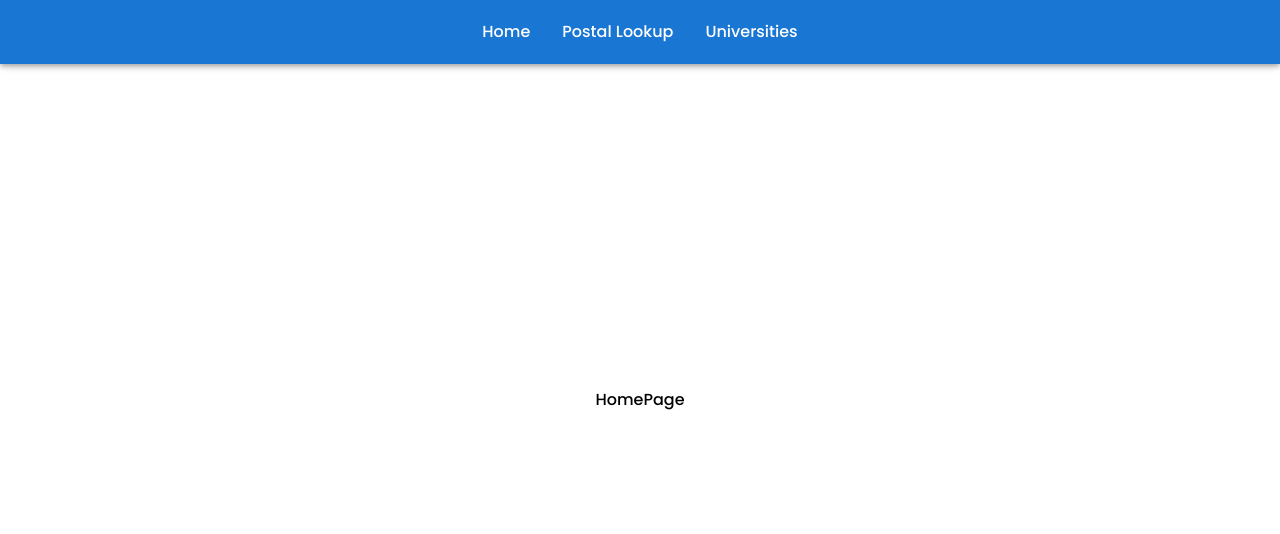
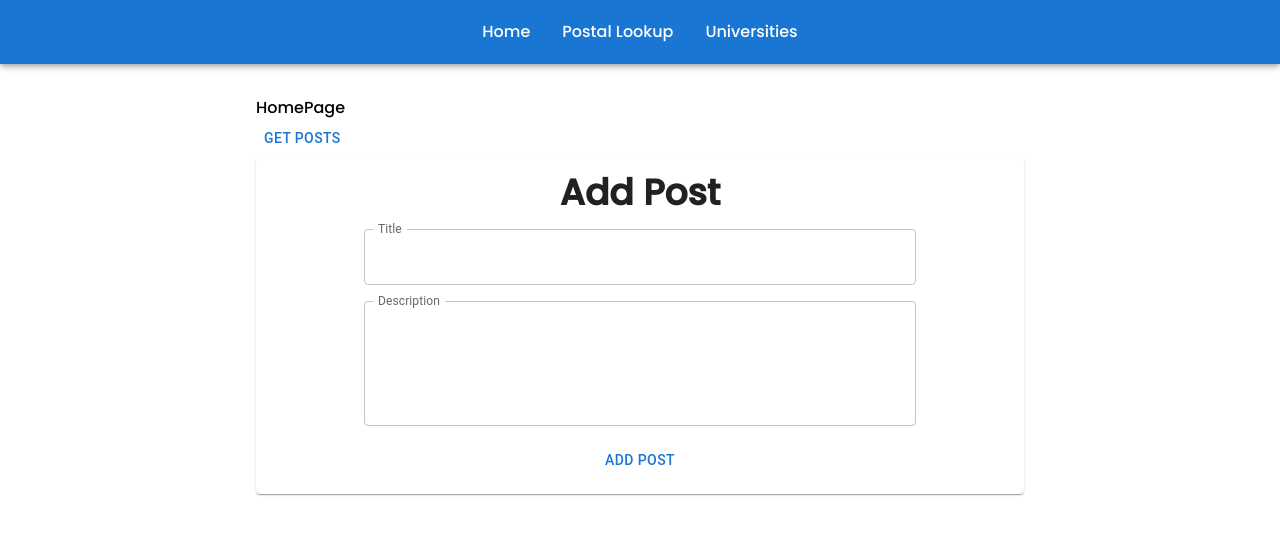
Before and after one commit to amEhlee/elie_launchpad-react-code-challenge, a React (Create React App) app: page / in a window 1280 px wide. Shown: the top 534 px of the page. Built offline with nearby package versions, Linux system fonts and the light colour scheme.

Commit message:
Inital Start Crud Functionality - redux dependencies - basic styling - redux setup e.g store, providers

```diff
--- a/package.json
+++ b/package.json
@@ -7,13 +7,17 @@
     "@emotion/styled": "^11.10.6",
     "@mui/icons-material": "^5.11.16",
     "@mui/material": "^5.12.1",
+    "@reduxjs/toolkit": "^1.9.5",
     "@testing-library/jest-dom": "^5.16.5",
     "@testing-library/react": "^13.4.0",
     "@testing-library/user-event": "^13.5.0",
+    "axios": "^1.3.5",
     "react": "^18.2.0",
     "react-dom": "^18.2.0",
+    "react-redux": "^8.0.5",
     "react-router-dom": "^6.10.0",
     "react-scripts": "5.0.1",
+    "redux": "^4.2.1",
     "web-vitals": "^2.1.4"
   },
   "scripts": {
--- /dev/null
+++ b/src/components/AddPost.js
@@ -0,0 +1,47 @@
+import React from "react";
+import { Button, Card, TextField } from "@mui/material";
+import { useState } from "react";
+
+export default function AddPost() {
+  const [title, setTitle] = useState("");
+  const [description, setDescription] = useState("");
+
+  function addPost() {
+    const data = {
+      title: title,
+      description: description,
+    };
+
+    console.log(data);
+  }
+
+  return (
+    <Card className="flex flex-col justify-center items-center gap-4 p-4 text-center ">
+      <h1>Add Post</h1>
+
+      {/* Event Project Name */}
+      <TextField
+        className="w-9/12"
+        label="Title"
+        onChange={(e) => {
+          setTitle(e.target.value);
+        }}
+        InputLabelProps={{ shrink: true }}
+      />
+
+      {/* Event Description */}
+      <TextField
+        multiline
+        rows={4}
+        onChange={(e) => {
+          setDescription(e.target.value);
+        }}
+        label="Description"
+        className="w-9/12"
+        InputLabelProps={{ shrink: true }}
+      />
+
+      <Button onClick={addPost}>Add Post</Button>
+    </Card>
+  );
+}
--- a/src/components/Navbar.js
+++ b/src/components/Navbar.js
@@ -1,17 +1,20 @@
-import {AppBar, Toolbar} from "@mui/material";
+import { AppBar, Toolbar } from "@mui/material";
 import { Link, Outlet } from "react-router-dom";
 
 export default function Navbar() {
   return (
     <>
-      <AppBar position="fixed">
-        <Toolbar className="flex gap-8 justify-center">
+      <div className="mb-24">
+        <AppBar position="fixed">
+          <Toolbar className="flex gap-8 justify-center">
             <Link to="/">Home</Link>
             <Link to="/Postal">Postal Lookup</Link>
             <Link to="/University">Universities</Link>
-        </Toolbar>
-      </AppBar>
-      <Outlet/>
+          </Toolbar>
+        </AppBar>
+      </div>
+
+      <Outlet />
     </>
-  )
+  );
 }
--- /dev/null
+++ b/src/features/postSlice.js
@@ -0,0 +1,23 @@
+import { createSlice } from "@reduxjs/toolkit";
+
+const initialState = {
+  entities: [],
+  isLoading: false
+};
+
+const postSlice = createSlice({
+  name: "postSlice",
+  initialState: initialState,
+  reducers: {
+    getPosts: (state, action) => {
+      state.data = [action.payload];
+    },
+    addPost: (state, action) => {
+      state.data.push(action.payload);
+    }
+  },
+});
+
+// export const { getPosts, addPost,   updatePost, deletePost } = postSlice.actions;
+
+export default postSlice.reducer;
--- a/src/index.js
+++ b/src/index.js
@@ -1,11 +1,16 @@
 import React from 'react';
 import ReactDOM from 'react-dom/client';
+
 import './index.css';
+import { store } from './store';
+import { Provider } from 'react-redux';
 import App from './App';
 
 const root = ReactDOM.createRoot(document.getElementById('root'));
 root.render(
   <React.StrictMode>
-    <App />
+    <Provider store={store}>
+      <App />
+    </Provider>
   </React.StrictMode>
 );
--- a/src/pages/HomePage.js
+++ b/src/pages/HomePage.js
@@ -1,9 +1,33 @@
 import React from "react";
+import axios from "axios";
+import { Button, Card, TextField } from "@mui/material";
+import AddPost from "../components/AddPost";
+
+const GETURL = "https://jsonplaceholder.typicode.com/posts?_start=0&_limit=20";
 
 export default function HomePage() {
+  function getPosts() {
+    axios
+      .get(GETURL)
+      .then((res) => {
+        // handle success
+        console.log(res);
+      })
+      .catch((err) => {
+        // handle error
+        console.log(err);
+      });
+  }
+
   return (
-    <>
-      <div className="h-screen w-screen flex justify-center items-center">HomePage</div>
-    </>
+    <div className="mx-[20%]">
+      <div>HomePage</div>
+      <Button onClick={getPosts}>Get Posts</Button>
+
+      {/* Add Posts */}
+      <AddPost/>
+
+      {/* View, Update, Delete posts */}
+    </div>
   );
 }
--- /dev/null
+++ b/src/store.js
@@ -0,0 +1,8 @@
+import { configureStore } from "@reduxjs/toolkit";
+import postsReducer from "./features/postSlice";
+
+export const store = configureStore({
+    reducer: {
+        posts : postsReducer
+    }
+});
```
Also changed, not shown: 1 other file (tests, documents, lock files or other folders).
